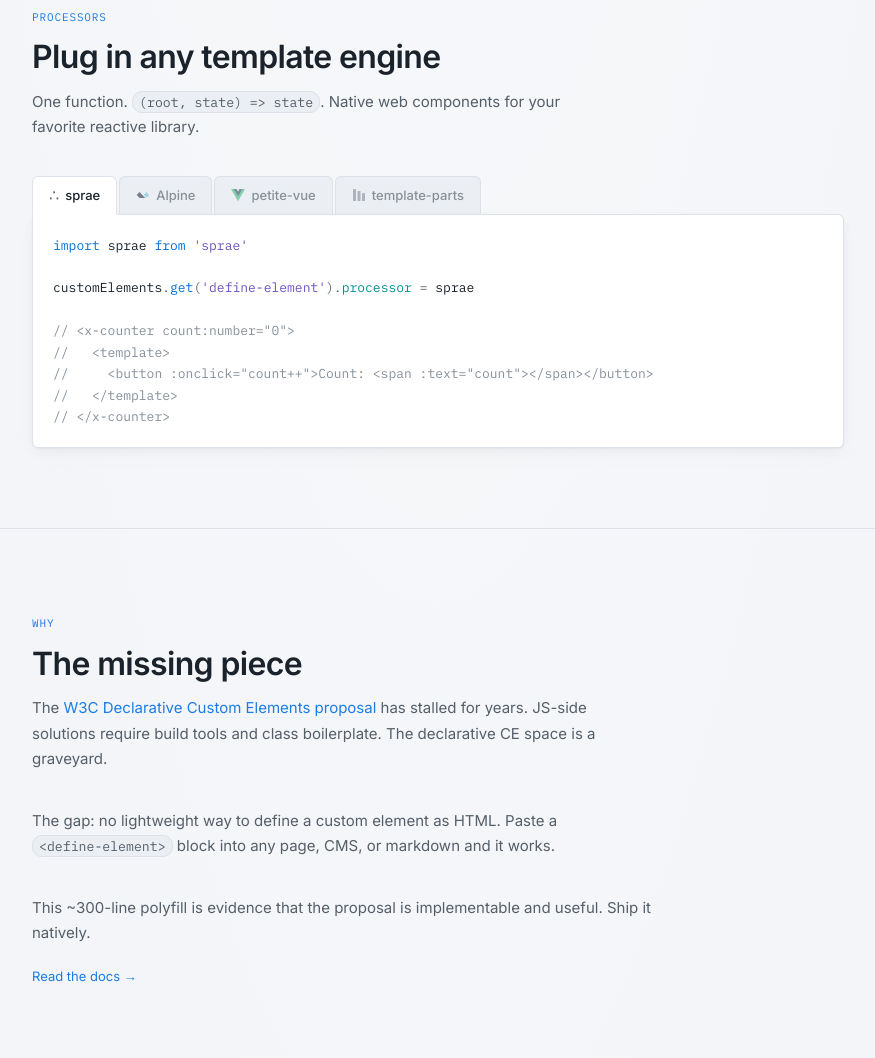
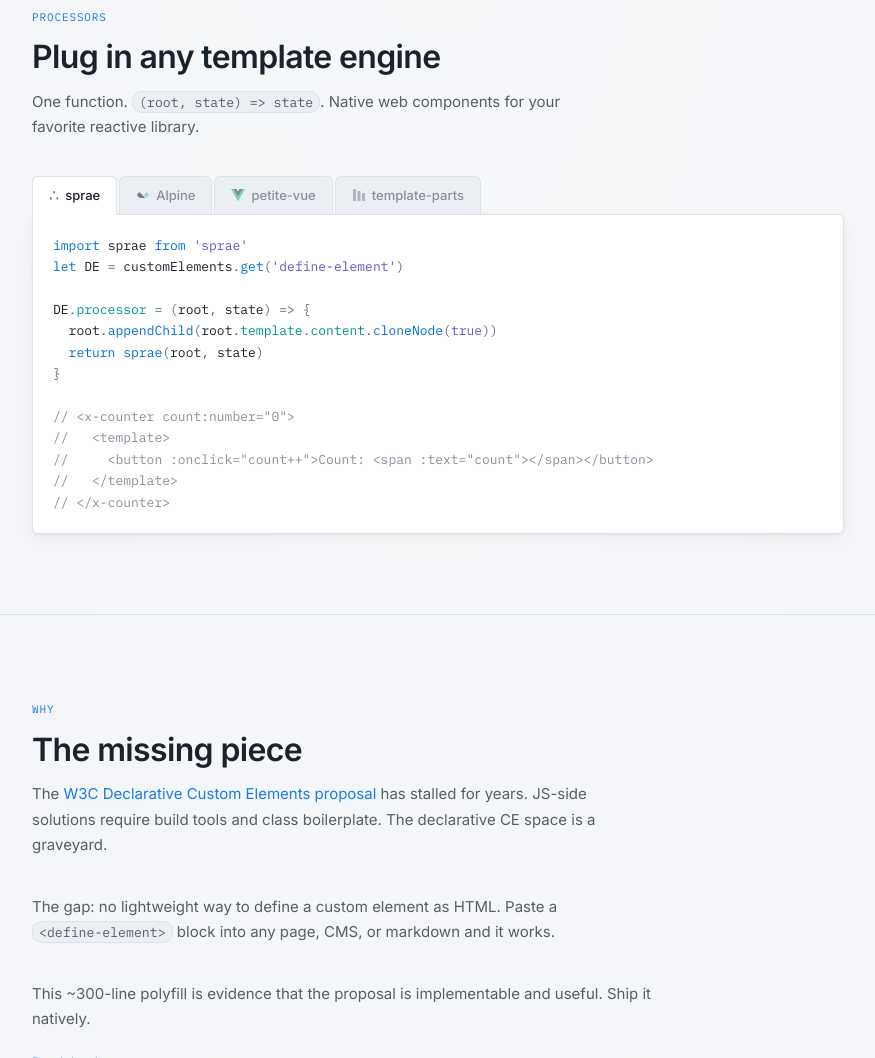
Before and after one commit to dy/define-element, a website: page index.html in a window 1280 px wide. Shown: the part 3636-4694 px from the top of the page, without its empty margins (202-1077 px from the left). Drawn offline with Linux system fonts and the light colour scheme.

Commit message:
Update processor contract

```diff
--- a/define-element.js
+++ b/define-element.js
@@ -105,10 +105,6 @@ function define(el) {
           root = this.shadowRoot || this.attachShadow({ mode: shadowMode })
         }
 
-        if (tpl && !root.firstChild) {
-          root.appendChild(tpl.content.cloneNode(true))
-        }
-
         // inject style
         if (styleText) {
           if (shadowMode) {
@@ -131,13 +127,7 @@ function define(el) {
           }
         }
 
-        // collect parts
-        this.part = {}
-        root.querySelectorAll('[part]').forEach(p =>
-          this.part[p.getAttribute('part')] = p
-        )
-
-        // expose original template on root for processors that need it
+        // expose original template for processors
         if (tpl) root.template = tpl
 
         // build initial state from prop defaults + current attributes
@@ -148,14 +138,24 @@ function define(el) {
           state[p.name] = attrVal != null ? coerce(attrVal) : this._de_props[p.name]
         }
 
-        // run processor (per-definition > global)
+        // run processor or clone template
         let p = DefineElement.processor
         if (p) {
+          // processor owns template mounting — no pre-clone
           let result = p(root, state)
           this.state = result || state
         } else {
+          if (tpl && !root.firstChild) {
+            root.appendChild(tpl.content.cloneNode(true))
+          }
           this.state = state
         }
+
+        // collect parts (after processor, since it populates root)
+        this.part = {}
+        root.querySelectorAll('[part]').forEach(p =>
+          this.part[p.getAttribute('part')] = p
+        )
 
         // run script (errors in injected scripts don't throw — browser reports via onerror)
         if (scriptText) runScript(scriptText, this)
@@ -267,3 +267,5 @@ class DefineElement extends HTMLElement {
 DefineElement.processor = null
 
 customElements.define('define-element', DefineElement)
+
+export { DefineElement, define }
--- a/index.html
+++ b/index.html
@@ -792,8 +792,12 @@
   // Processor tab switching
   const procExamples = {
     sprae: `<span class="k">import</span> <span class="n">sprae</span> <span class="k">from</span> <span class="v">'sprae'</span>
+<span class="k">let</span> <span class="n">DE</span> <span class="p">=</span> <span class="n">customElements</span><span class="p">.</span><span class="f">get</span><span class="p">(</span><span class="v">'define-element'</span><span class="p">)</span>
 
-<span class="n">customElements</span><span class="p">.</span><span class="f">get</span><span class="p">(</span><span class="v">'define-element'</span><span class="p">).</span><span class="a">processor</span> <span class="p">=</span> <span class="n">sprae</span>
+<span class="n">DE</span><span class="p">.</span><span class="a">processor</span> <span class="p">= (</span><span class="n">root</span><span class="p">,</span> <span class="n">state</span><span class="p">) => {</span>
+  <span class="n">root</span><span class="p">.</span><span class="f">appendChild</span><span class="p">(</span><span class="n">root</span><span class="p">.</span><span class="a">template</span><span class="p">.</span><span class="a">content</span><span class="p">.</span><span class="f">cloneNode</span><span class="p">(</span><span class="v">true</span><span class="p">))</span>
+  <span class="k">return</span> <span class="f">sprae</span><span class="p">(</span><span class="n">root</span><span class="p">,</span> <span class="n">state</span><span class="p">)</span>
+<span class="p">}</span>
 
 <span class="c">// &lt;x-counter count:number="0"&gt;</span>
 <span class="c">//   &lt;template&gt;</span>
@@ -805,6 +809,7 @@
 <span class="k">let</span> <span class="n">DE</span> <span class="p">=</span> <span class="n">customElements</span><span class="p">.</span><span class="f">get</span><span class="p">(</span><span class="v">'define-element'</span><span class="p">)</span>
 
 <span class="n">DE</span><span class="p">.</span><span class="a">processor</span> <span class="p">= (</span><span class="n">root</span><span class="p">,</span> <span class="n">state</span><span class="p">) => {</span>
+  <span class="n">root</span><span class="p">.</span><span class="f">appendChild</span><span class="p">(</span><span class="n">root</span><span class="p">.</span><span class="a">template</span><span class="p">.</span><span class="a">content</span><span class="p">.</span><span class="f">cloneNode</span><span class="p">(</span><span class="v">true</span><span class="p">))</span>
   <span class="k">let</span> <span class="n">r</span> <span class="p">=</span> <span class="n">Alpine</span><span class="p">.</span><span class="f">reactive</span><span class="p">(</span><span class="n">state</span><span class="p">)</span>
   <span class="n">Alpine</span><span class="p">.</span><span class="f">addScopeToNode</span><span class="p">(</span><span class="n">root</span><span class="p">,</span> <span class="n">r</span><span class="p">)</span>
   <span class="n">Alpine</span><span class="p">.</span><span class="f">initTree</span><span class="p">(</span><span class="n">root</span><span class="p">)</span>
@@ -820,8 +825,12 @@
     'petite-vue': `<span class="k">import</span> <span class="p">{</span> <span class="n">createApp</span><span class="p">,</span> <span class="n">reactive</span> <span class="p">}</span> <span class="k">from</span> <span class="v">'petite-vue'</span>
 <span class="k">let</span> <span class="n">DE</span> <span class="p">=</span> <span class="n">customElements</span><span class="p">.</span><span class="f">get</span><span class="p">(</span><span class="v">'define-element'</span><span class="p">)</span>
 
-<span class="n">DE</span><span class="p">.</span><span class="a">processor</span> <span class="p">= (</span><span class="n">root</span><span class="p">,</span> <span class="n">state</span><span class="p">) =></span>
-  <span class="p">(</span><span class="f">createApp</span><span class="p">(</span><span class="n">state</span><span class="p">).</span><span class="f">mount</span><span class="p">(</span><span class="n">root</span><span class="p">),</span> <span class="f">reactive</span><span class="p">(</span><span class="n">state</span><span class="p">))</span>
+<span class="n">DE</span><span class="p">.</span><span class="a">processor</span> <span class="p">= (</span><span class="n">root</span><span class="p">,</span> <span class="n">state</span><span class="p">) => {</span>
+  <span class="n">root</span><span class="p">.</span><span class="f">appendChild</span><span class="p">(</span><span class="n">root</span><span class="p">.</span><span class="a">template</span><span class="p">.</span><span class="a">content</span><span class="p">.</span><span class="f">cloneNode</span><span class="p">(</span><span class="v">true</span><span class="p">))</span>
+  <span class="k">let</span> <span class="n">r</span> <span class="p">=</span> <span class="f">reactive</span><span class="p">(</span><span class="n">state</span><span class="p">)</span>
+  <span class="f">createApp</span><span class="p">(</span><span class="n">r</span><span class="p">).</span><span class="f">mount</span><span class="p">(</span><span class="n">root</span><span class="p">)</span>
+  <span class="k">return</span> <span class="n">r</span>
+<span class="p">}</span>
 
 <span class="c">// &lt;x-counter count:number="0"&gt;</span>
 <span class="c">//   &lt;template&gt;</span>
```
Also changed, not shown: test/test.js (+88 -2 lines), .work/parts.md (deleted), README.md.
